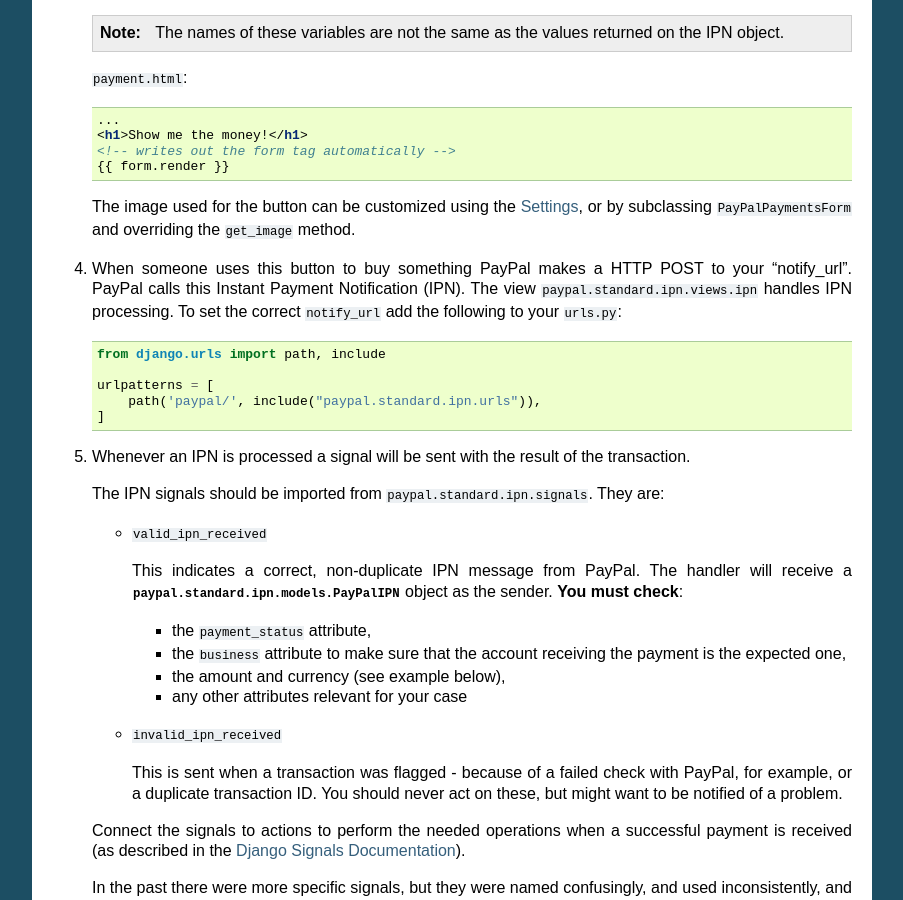
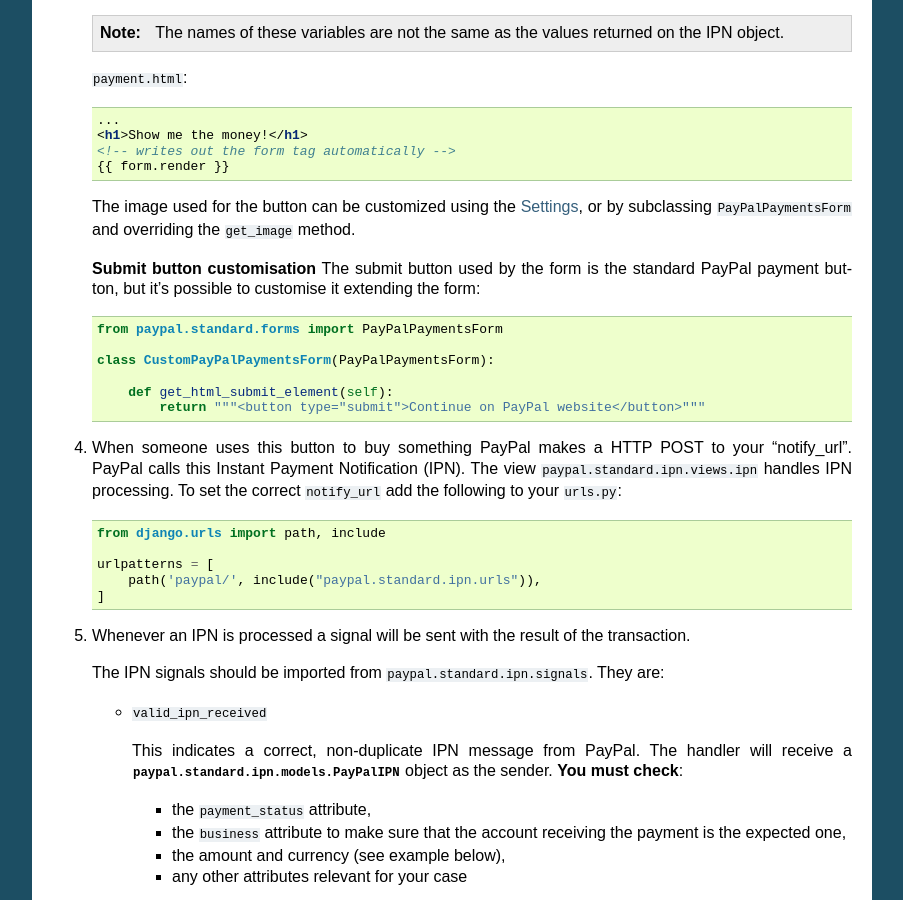
Before and after one commit to spookylukey/django-paypal, a Sphinx documentation site: the page built from docs/standard/ipn.rst, in a window 1280 px wide and 900 px high, scrolled down 688 px. Shown: the whole window, without its empty margins (198-1101 px from the left). Built offline with Sphinx 7.4.7, drawn with Linux system fonts in a browser that asks for light colours.

Commit message:
Updated docs on form submit button customisation. #258 #196

```diff
--- a/docs/standard/ipn.rst
+++ b/docs/standard/ipn.rst
@@ -85,6 +85,18 @@ Using PayPal Standard IPN
    The image used for the button can be customized using the :doc:`/settings`, or
    by subclassing ``PayPalPaymentsForm`` and overriding the ``get_image``
    method.
+
+   **Submit button customisation**
+   The submit button used by the form is the standard PayPal payment button, but it's possible to customise it extending the form:
+
+   .. code-block:: python
+
+       from paypal.standard.forms import PayPalPaymentsForm
+
+       class CustomPayPalPaymentsForm(PayPalPaymentsForm):
+
+           def get_html_submit_element(self):
+               return """<button type="submit">Continue on PayPal website</button>"""
 
 4. When someone uses this button to buy something PayPal makes a HTTP POST to
    your "notify_url". PayPal calls this Instant Payment Notification (IPN).
```
